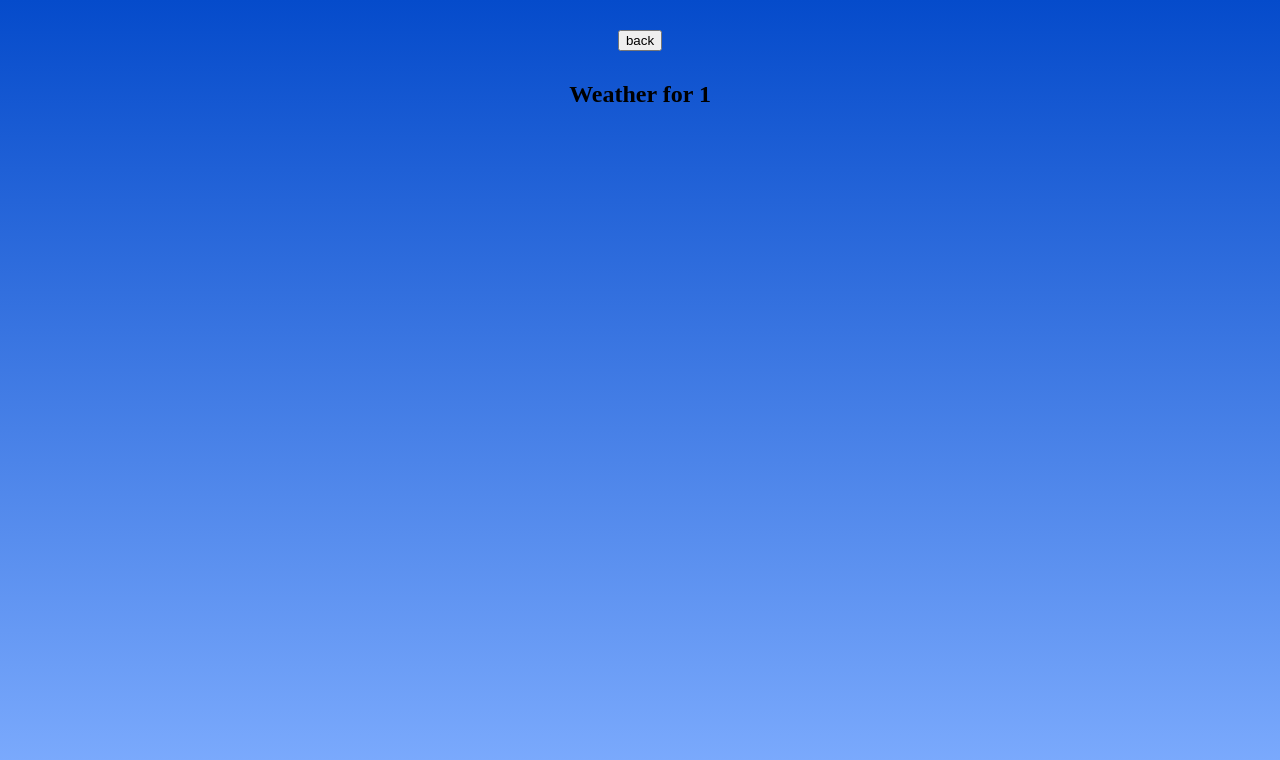
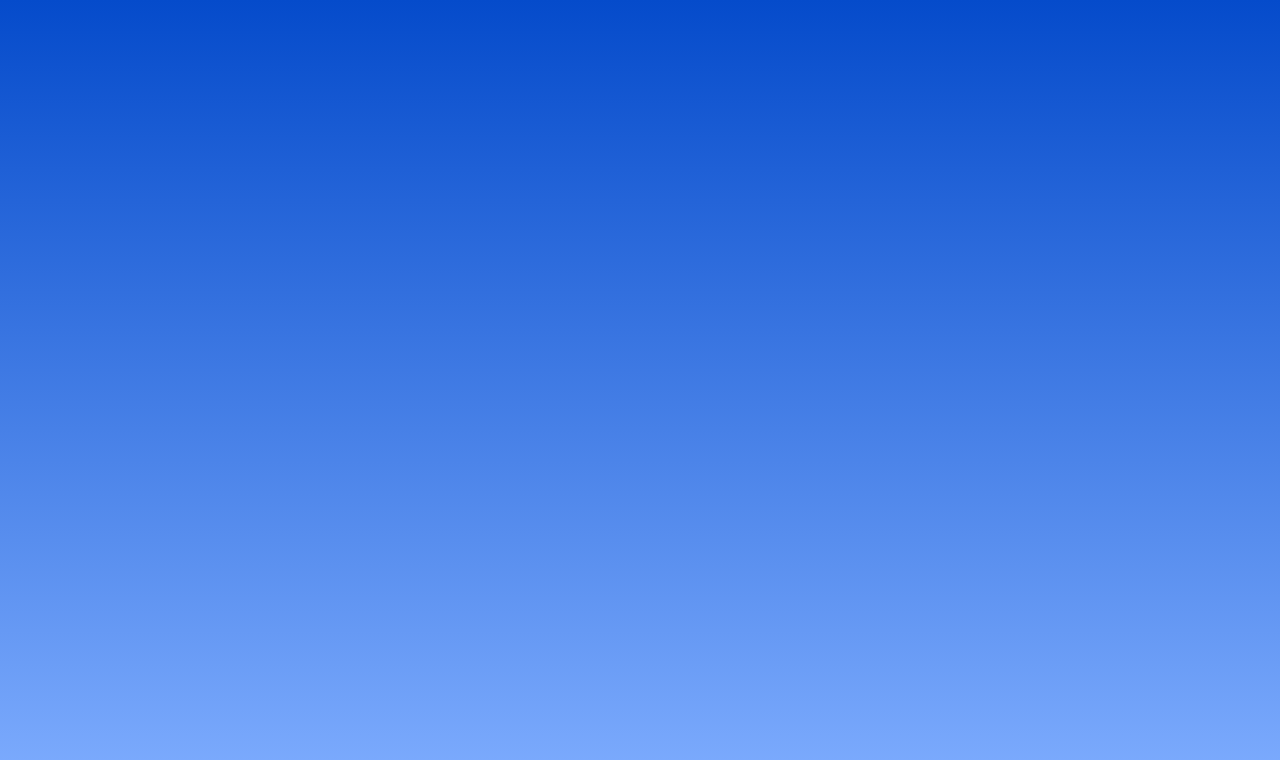
Before and after one commit to Wawlik/weather-app, a Nuxt app: page /location/1 in a window 1280 px wide. Shown: the top 760 px of the page. Built offline with nearby package versions, Linux system fonts and the light colour scheme.

Commit message:
feature: removed back button

```diff
--- a/pages/location/[city].vue
+++ b/pages/location/[city].vue
@@ -1,43 +1,29 @@
 <template>
   <div class="location-page">
-    <div>
-      <button @click="goBack()">back</button>
-    </div>
-    <h2>Weather for {{ location.city }} {{ location.country }}</h2>
-      <WeatherViewer v-if="latitude && longitude"/>
-    <!-- <WeatherViewer v-if="latitude" :location="location" /> -->
+    <WeatherViewer v-if="latitude && longitude"/>
   </div>
 </template>
 
 <script setup>
 import { onMounted } from "vue";
-import { useRoute, useRouter } from "vue-router";
+import { useRoute } from "vue-router";
 import { useLocationStore } from "~/stores/location";
 import WeatherViewer from "~/components/WeatherViewer.vue";
 
 const locationStore = useLocationStore()
 
 const route = useRoute()
+const latitude = route.query.lat
+const longitude = route.query.lon
 
 const city = route.params.city
 const country = route.query.country
-const latitude = route.query.lat
-const longitude = route.query.lon
-
-const router = useRouter()
-function goBack() {
-  router.back()
-}
-console.log({country})
-
 const location = {
   city,
   country,
   latitude,
   longitude,
 };
-console.log({location})
-console.log({q:route.query})
 locationStore.setLocation(location)
 </script>
 
```
